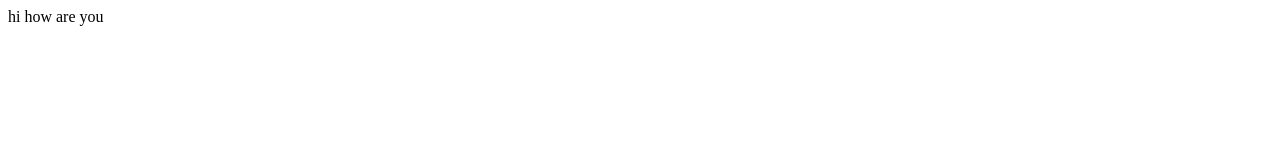
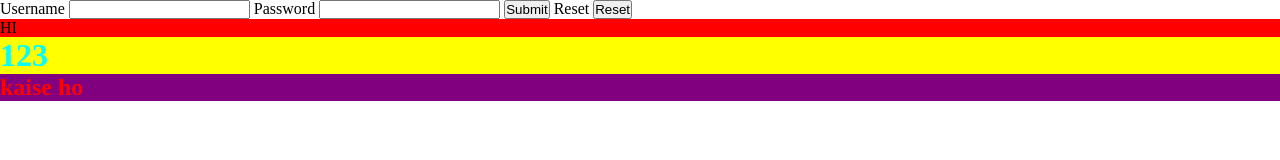
Before and after one commit to SSrivastava7/test, a plain HTML site: page index.html in a window 1280 px wide. Drawn offline with Linux system fonts and the light colour scheme.

Commit message:
adding day1

```diff
--- a/index.html
+++ b/index.html
@@ -1,3 +1,47 @@
-<p>
-    hi how are you
-</p>
+<!DOCTYPE html>
+<html lang="en">
+<head>
+    <meta charset="UTF-8">
+    <meta name="viewport" content="width=device-width, initial-scale=1.0">
+    <title>Document</title>
+    <style>
+        *{
+            margin: 0;
+            padding: 0;
+        }
+        p{
+            color: #000;
+            background-color: red;
+        }
+        #abc{
+            color: aqua;
+            background-color: yellow;
+        }
+        .xyz{
+            color: red;
+            background-color: purple;
+        }
+    </style>
+</head>
+<body>
+    <form action="">
+        <label for="">Username</label>
+        <input type="text" name="User" required>
+        <label for="">Password </label>
+        <input type="password" name="password" minlength="2">
+        <input type="submit">
+        <label for="">Reset</label>
+        <input type="reset">
+
+
+
+    </form>
+    <p>
+        HI
+    </p>
+    <h1 id="abc">
+        123
+    </h1>
+    <h2 class="xyz">kaise ho</h2>
+</body>
+</html>
```
